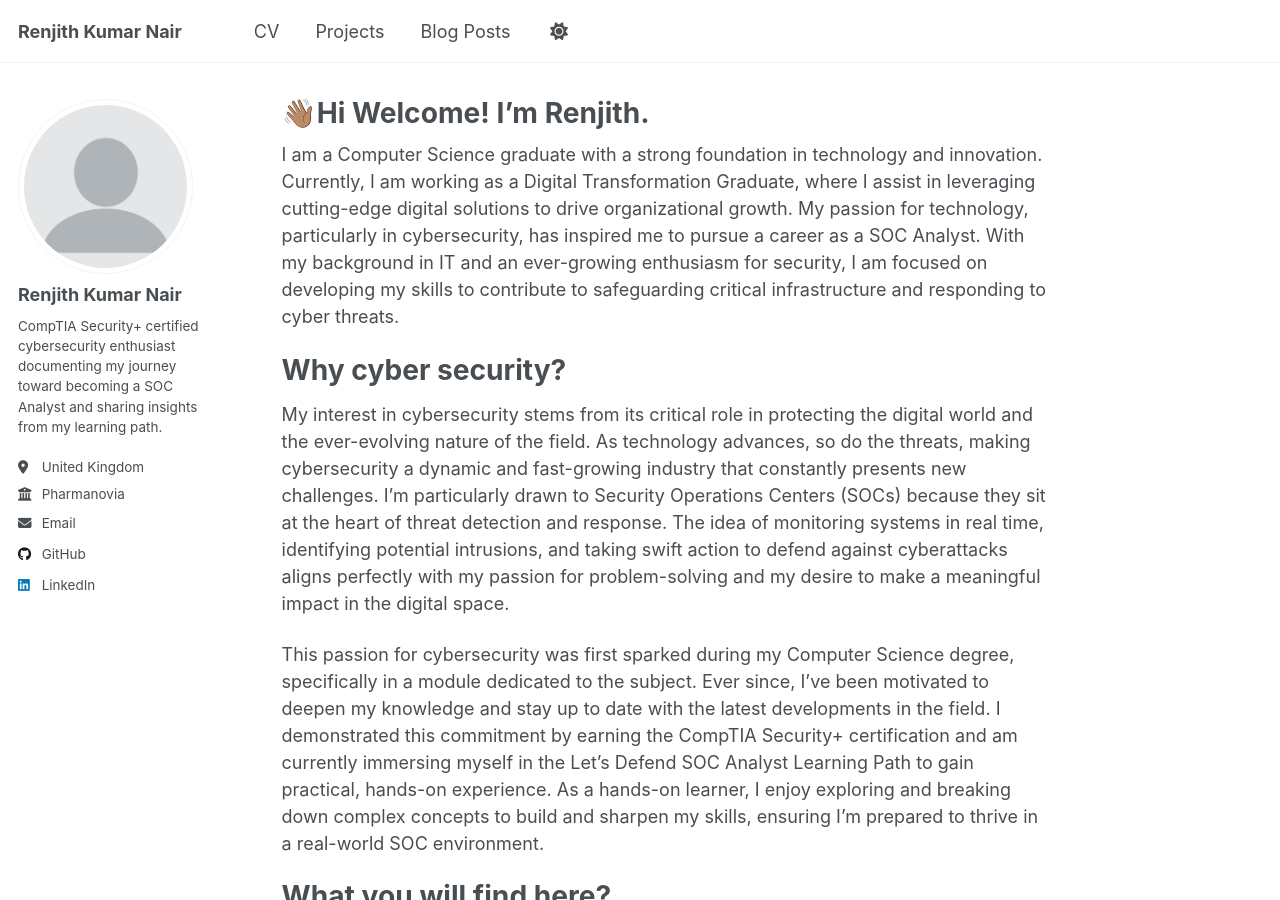
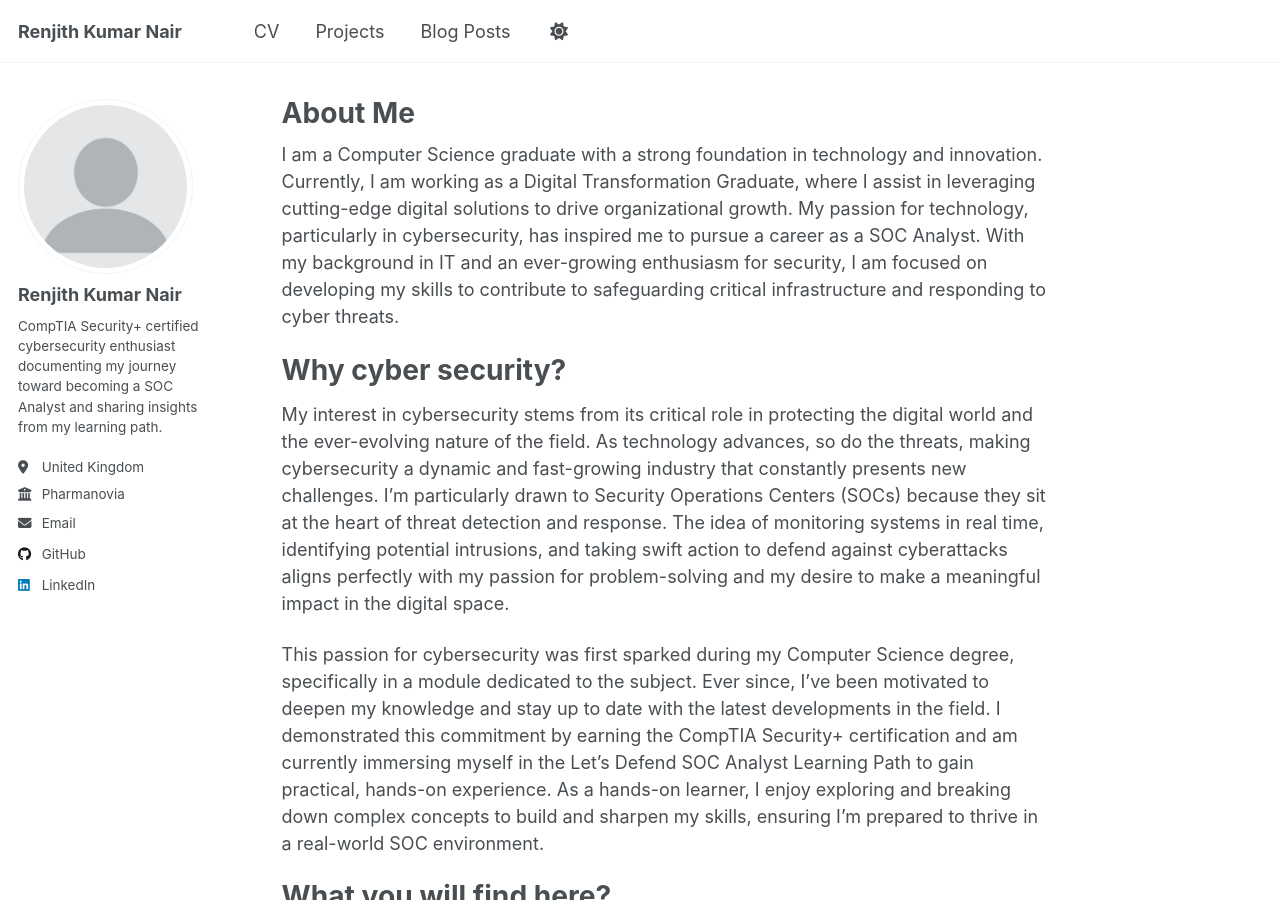
Before and after one commit to renjithknair2203/renjithknair2203.github.io, a Jekyll site: the page built from _pages/about.md, in a window 1280 px wide and 900 px high. Built offline with Jekyll 4.4.1, drawn with Linux system fonts in a browser that asks for light colours.

Commit message:
Update about.md

```diff
--- a/_pages/about.md
+++ b/_pages/about.md
@@ -1,6 +1,6 @@
 ---
 permalink: /
-title: "👋🏽Hi Welcome! I’m Renjith."
+title: "About Me"
 author_profile: true
 redirect_from:
   - /about/
```
